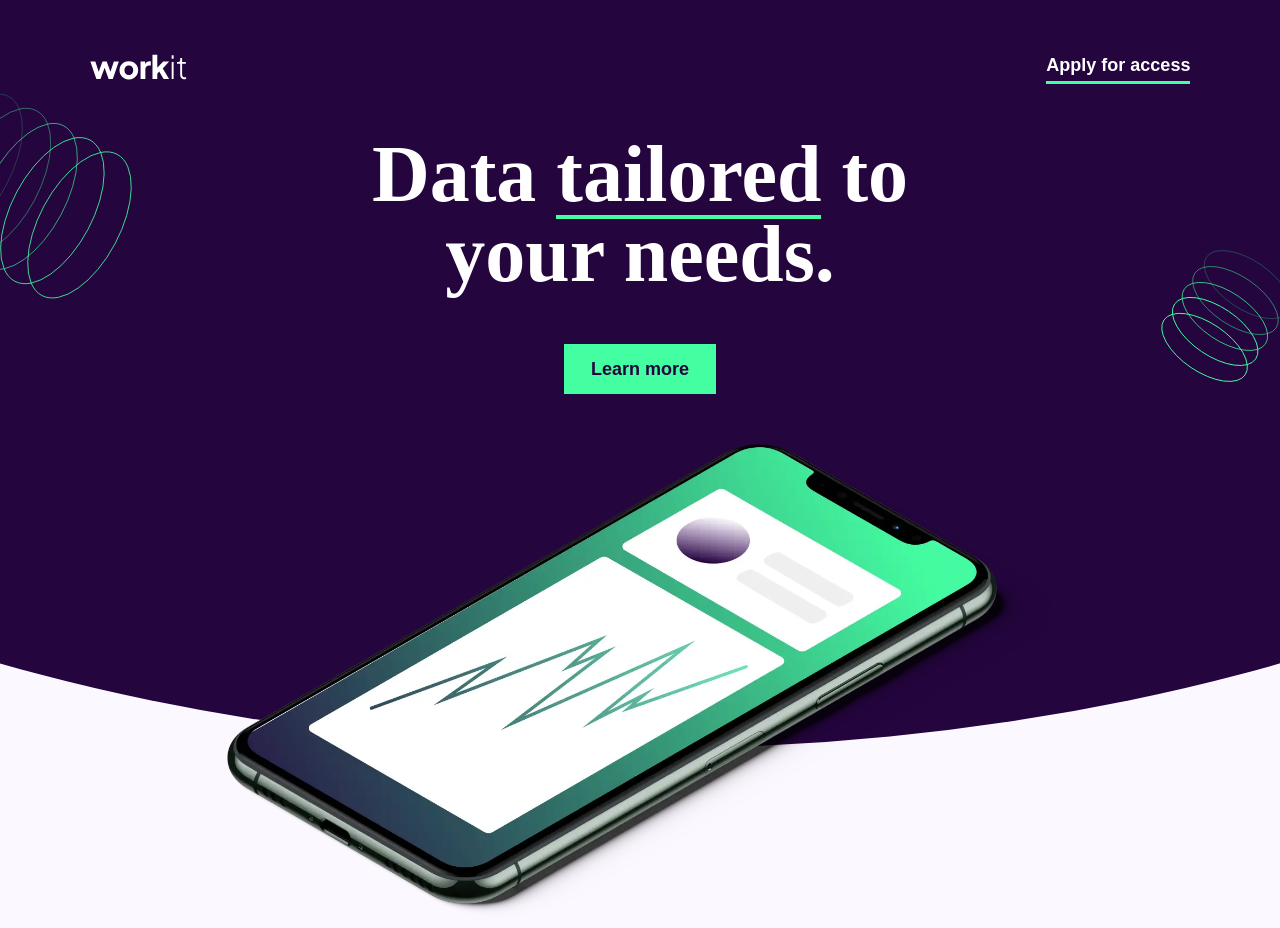
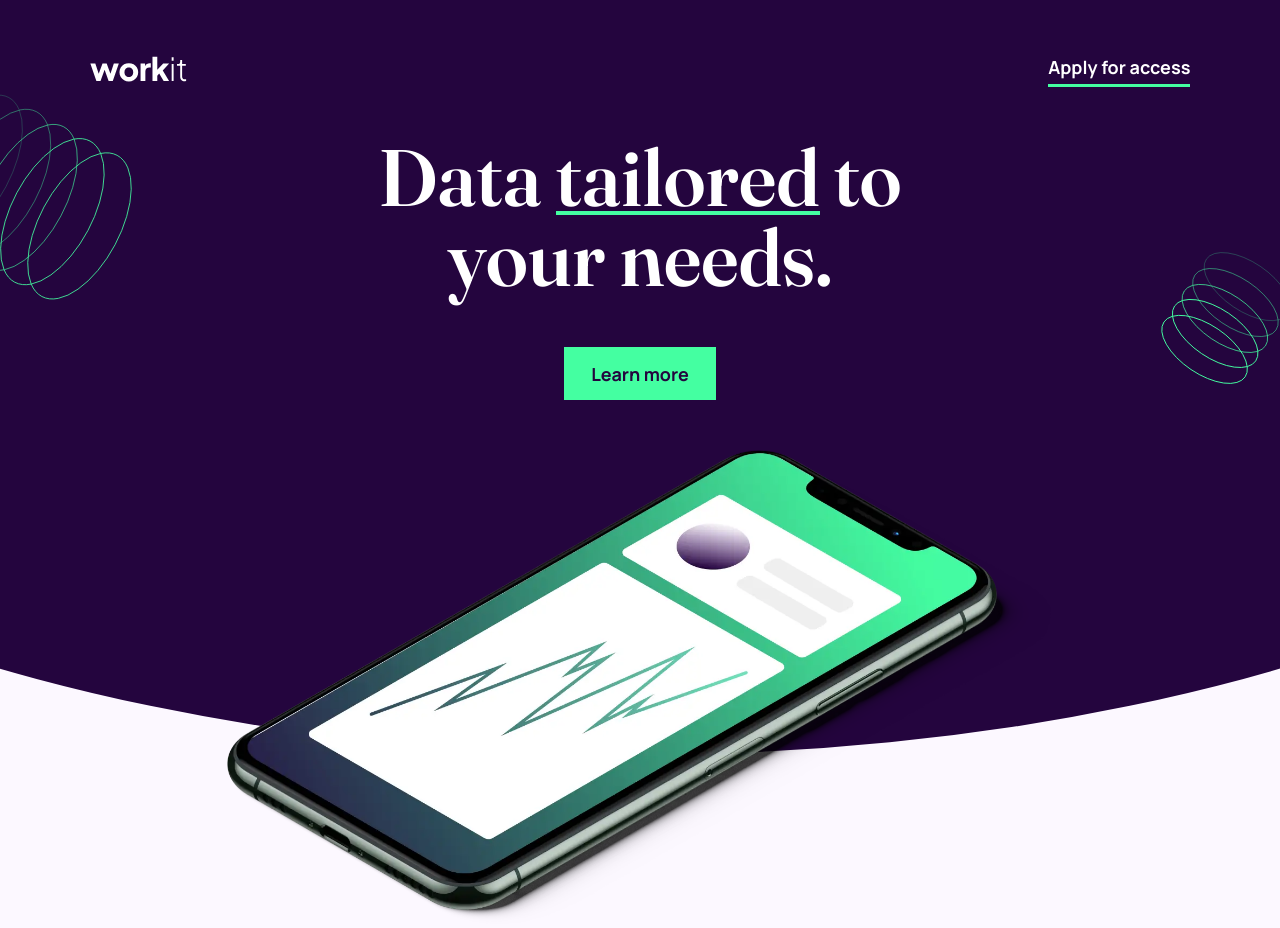
Before and after one commit to LukasT1/fm-easy-workit-landing-page, a website: page src/index.html in a window 1280 px wide. Shown: the top 928 px of the page. Drawn offline with Linux system fonts and the light colour scheme; the site is published under a folder, as on GitHub Pages, so addresses that start at the root find nothing.

Commit message:
fix typography bug

```diff
--- a/src/sass/base/_typography.scss
+++ b/src/sass/base/_typography.scss
@@ -3,22 +3,23 @@
 
 @font-face {
   font-family: "Fraunces";
-  src: url("/dist/assets/fonts/fraunces/Fraunces-VariableFont_SOFT\,WONK\,opsz\,wght.ttf")
+  src: url("assets/fonts/fraunces/Fraunces-VariableFont_SOFT\,WONK\,opsz\,wght.ttf")
     format("truetype");
   font-weight: 100 900;
-  font-style: normal;
+  font-style: normal italic;
 }
 
 @font-face {
   font-family: "Manrope";
-  src: url("/dist/assets/fonts/manrope/Manrope-VariableFont_wght.ttf")
+  src: url("assets/fonts/manrope/Manrope-VariableFont_wght.ttf")
     format("truetype");
   font-weight: 100 900;
-  font-style: normal;
+  font-style: normal italic;
 }
 
 h1 {
   font-family: var(--font-heading);
+  font-style: normal;
   font-size: 8rem;
   font-weight: 600;
   line-height: 8rem;
@@ -26,12 +27,14 @@ h1 {
 
 h2 {
   font-family: var(--font-heading);
+  font-style: normal;
   font-size: 5.6rem;
   font-weight: 600;
   line-height: 6.4rem;
 }
 h3 {
   font-family: var(--font-heading);
+  font-style: normal;
   font-size: 3.2rem;
   font-weight: 600;
   line-height: 4rem;
@@ -63,7 +66,7 @@ p {
     content: "";
     position: absolute;
     left: 0;
-    top: 8.5rem;
+    top: 85%;
     height: 0.4rem;
     width: 100%;
     background-color: var(--color-eucalyptus);
```
Also changed, not shown: dist/style.css, src/style.css, 1 other file.
